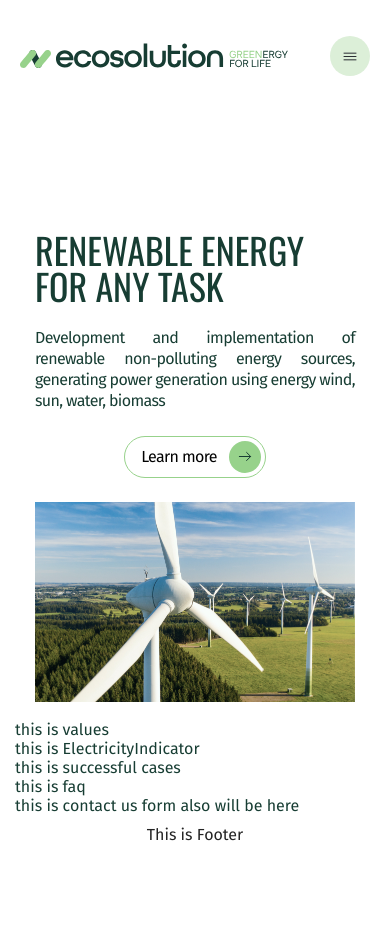
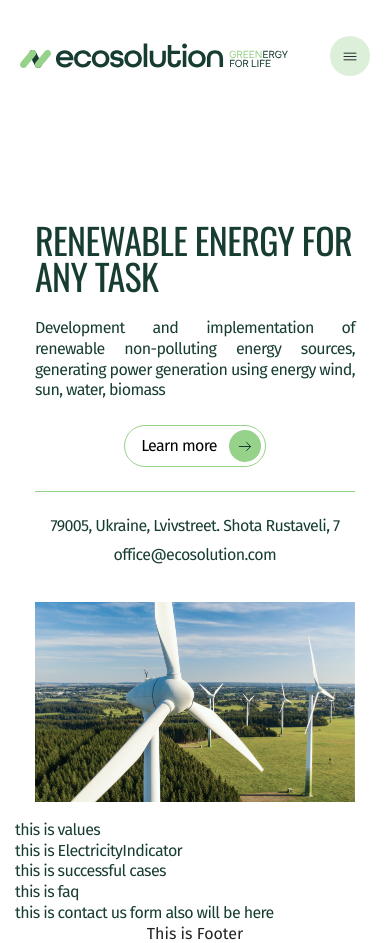
Before and after one commit to AscariA10/Ecosolution_TestTask, a React (Vite) app: page / in a window 390 px wide. Before the commit the page ends 844 px from the top, so only its background shows below. Built offline with nearby package versions, Linux system fonts and the light colour scheme.

Commit message:
add grid to tablet version in section 1

```diff
--- a/src/components/header/Header.styled.js
+++ b/src/components/header/Header.styled.js
@@ -5,7 +5,7 @@ export const HeaderWrapper = styled.header`
    display: flex;
    justify-content: space-between;
    align-items: center;
-   padding: 36px 0px;
+   padding: 36px 0px 10px;
 `;
 
 export const PageLogoWrapper = styled.a`
--- a/src/components/main/Main.styled.js
+++ b/src/components/main/Main.styled.js
@@ -3,4 +3,7 @@ import { colors } from "../common-styles/colors";
 
 export const MainWrapper = styled.main`
    color: ${colors.mainFont};
+   font-size: 16px;
+   line-height: 1.3;
+   letter-spacing: -0.039em;
 `;
--- a/src/components/sections/hero/Hero.jsx
+++ b/src/components/sections/hero/Hero.jsx
@@ -1,7 +1,16 @@
 import { LightButton } from "../../common-components/LightButton";
 
 import { Container } from "../../common-styles/common-styles.styled";
-import { HeroTitle, Section, Thumb, Picture, Definition } from "./Hero.styled";
+import {
+   HeroTitle,
+   Section,
+   Thumb,
+   Picture,
+   Definition,
+   Address,
+   Email,
+   HeroWrapper,
+} from "./Hero.styled";
 
 import { ArrowRight } from "../../../assets/svg-components/ArrowRight";
 
@@ -16,14 +25,18 @@ export const Hero = () => {
    return (
       <Container>
          <Section>
+            <HeroWrapper>
                <HeroTitle>renewable energy for any task</HeroTitle>
                <Definition>
-               Development and implementation of renewable non-polluting energy sources, generating
-               power generation using energy wind, sun, water, biomass
+                  Development and implementation of renewable non-polluting energy sources,
+                  generating power generation using energy wind, sun, water, biomass
                </Definition>
                <LightButton title="Learn more" marginBottom="24px">
                   <ArrowRight />
                </LightButton>
+            </HeroWrapper>
+            <Address>79005, Ukraine, Lvivstreet. Shota Rustaveli, 7</Address>
+            <Email href="mailto: office@ecooptima.com.ua">office@ecosolution.com</Email>
             <Thumb>
                <Picture>
                   <source
--- a/src/components/sections/hero/Hero.styled.js
+++ b/src/components/sections/hero/Hero.styled.js
@@ -1,5 +1,34 @@
 import styled from "@emotion/styled";
+
+import { LightButton } from "../../common-components/LightButton";
+
 import { colors } from "../../common-styles/colors";
+
+export const Section = styled.section`
+   width: 320px;
+   margin-left: auto;
+   margin-right: auto;
+   padding-top: 136px;
+   padding-bottom: 18px;
+   @media screen and (min-width: 768px) {
+      width: 708px;
+      padding-top: 154px;
+   }
+   @media screen and (min-width: 1280px) {
+      width: 1240px;
+   }
+`;
+
+export const HeroWrapper = styled.div`
+   @media screen and (min-width: 768px) {
+      display: grid;
+      grid-auto-flow: column;
+      grid-template-areas:
+         "A B"
+         "A C";
+      gap: 43px 65px;
+   }
+`;
 
 export const HeroTitle = styled.h1`
    display: block;
@@ -13,11 +42,11 @@ export const HeroTitle = styled.h1`
    font-size: 36px;
    font-weight: 400;
    line-height: 1;
-`;
-
-export const Section = styled.section`
-   padding-top: 110px;
-   padding-bottom: 18px;
+   @media screen and (min-width: 768px) {
+      grid-area: A;
+      width: 290px;
+      font-size: 48px;
+   }
 `;
 
 export const Definition = styled.p`
@@ -25,17 +54,41 @@ export const Definition = styled.p`
    margin-bottom: 24px;
 
    text-align: justify;
-   font-size: 16px;
-   line-height: 1.3;
-   letter-spacing: -0.039em;
+   @media screen and (min-width: 768px) {
+      grid-area: B;
+      width: 342px;
+   }
+`;
+
+export const Address = styled.address`
+   margin-left: auto;
+   margin-right: auto;
+   text-align: center;
+   font-style: normal;
+
+   &::before {
+      content: "";
+      display: block;
+      margin-bottom: 24px;
+      width: 100%;
+
+      border-bottom: 1px solid ${colors.accent};
+   }
+`;
+
+export const Email = styled.a`
+   display: block;
+   width: 163px;
+   margin-left: auto;
+   margin-right: auto;
+   margin-top: 8px;
+
+   text-decoration: none;
 `;
 
 export const Thumb = styled.div`
    width: 320px;
-   margin: 0 auto;
-   @media screen and (min-width: 480px) {
-      width: 480px;
-   }
+   margin: 36px auto 0;
 
    @media screen and (min-width: 768px) {
       width: 708px;
```
Lines whose indentation alone changed are shown as unchanged.
